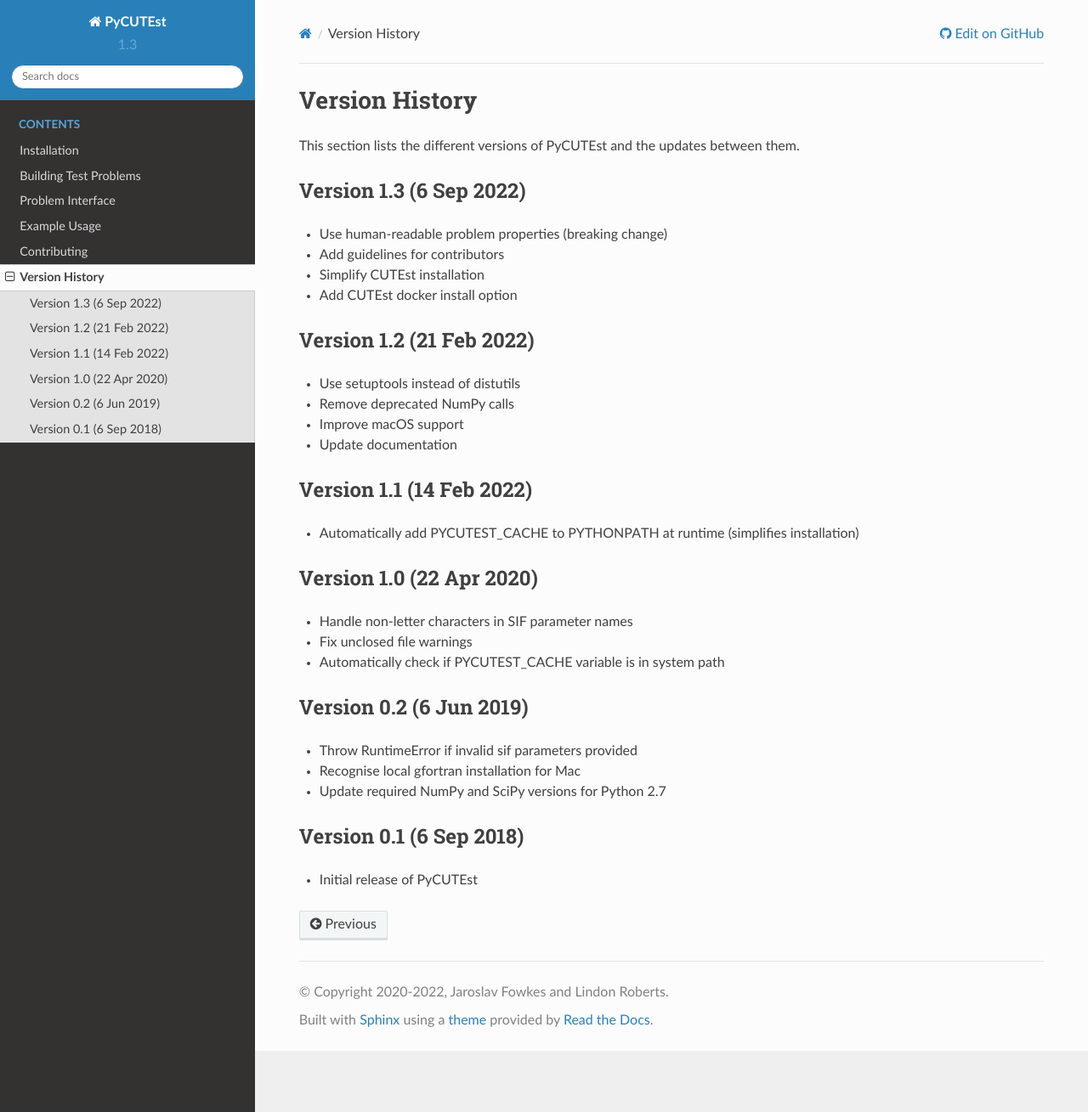
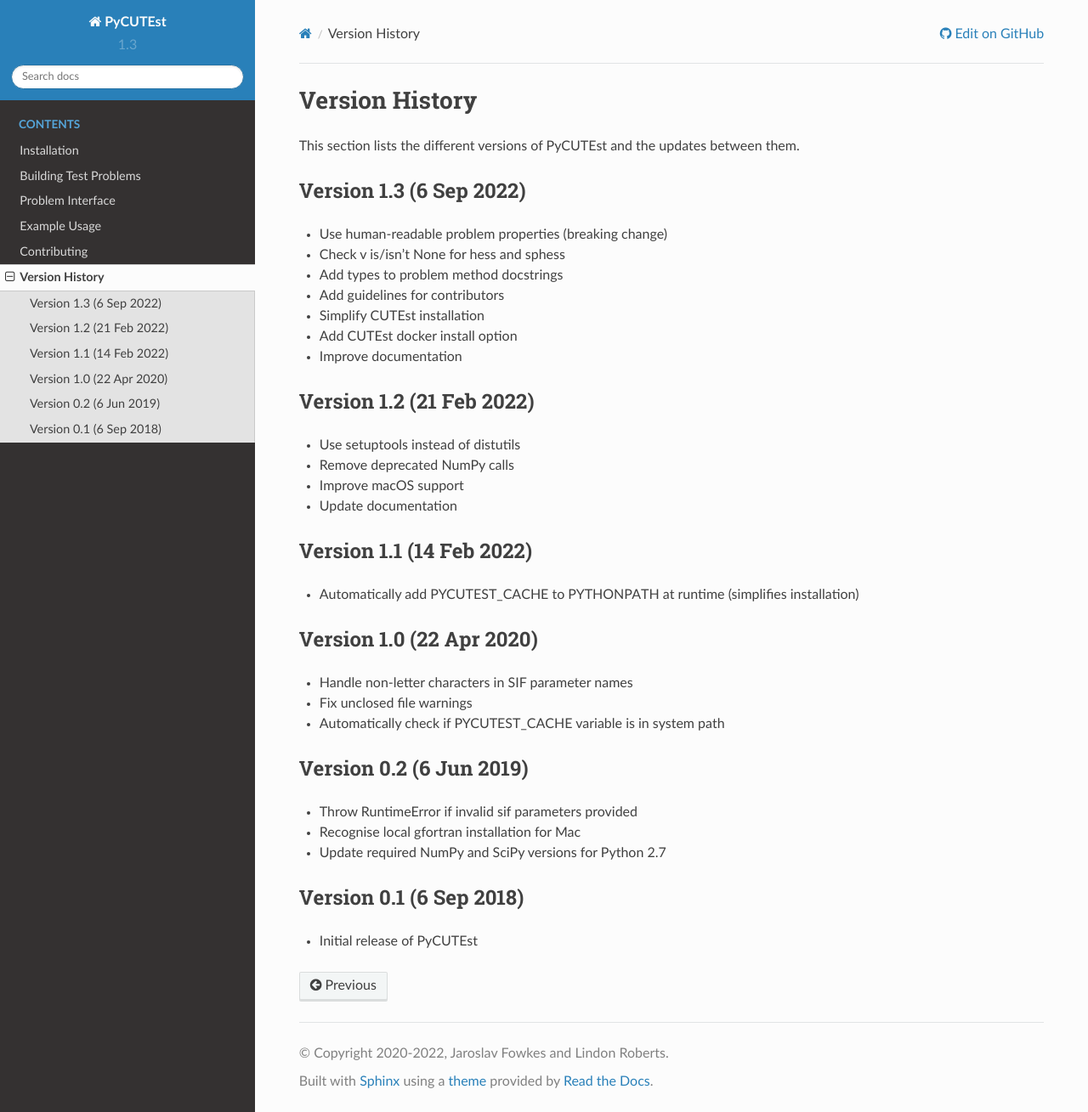
Before and after one commit to jfowkes/pycutest, a Sphinx documentation site: the page built from docs/history.rst, in a window 1280 px wide and 1309 px high. Shown: the whole window at 85% size. Built offline with Sphinx 7.4.7 and the Read the Docs theme 2.0.0, drawn with Linux system fonts in a browser that asks for light colours.

Commit message:
Add missing changes to docs history

```diff
--- a/docs/history.rst
+++ b/docs/history.rst
@@ -5,9 +5,12 @@
 Version 1.3 (6 Sep 2022)
 ------------------------
 * Use human-readable problem properties (breaking change)
+* Check v is/isn't None for hess and sphess
+* Add types to problem method docstrings
 * Add guidelines for contributors
 * Simplify CUTEst installation
 * Add CUTEst docker install option
+* Improve documentation
 
 Version 1.2 (21 Feb 2022)
 -------------------------
```
Also changed, not shown: 5 other files.
